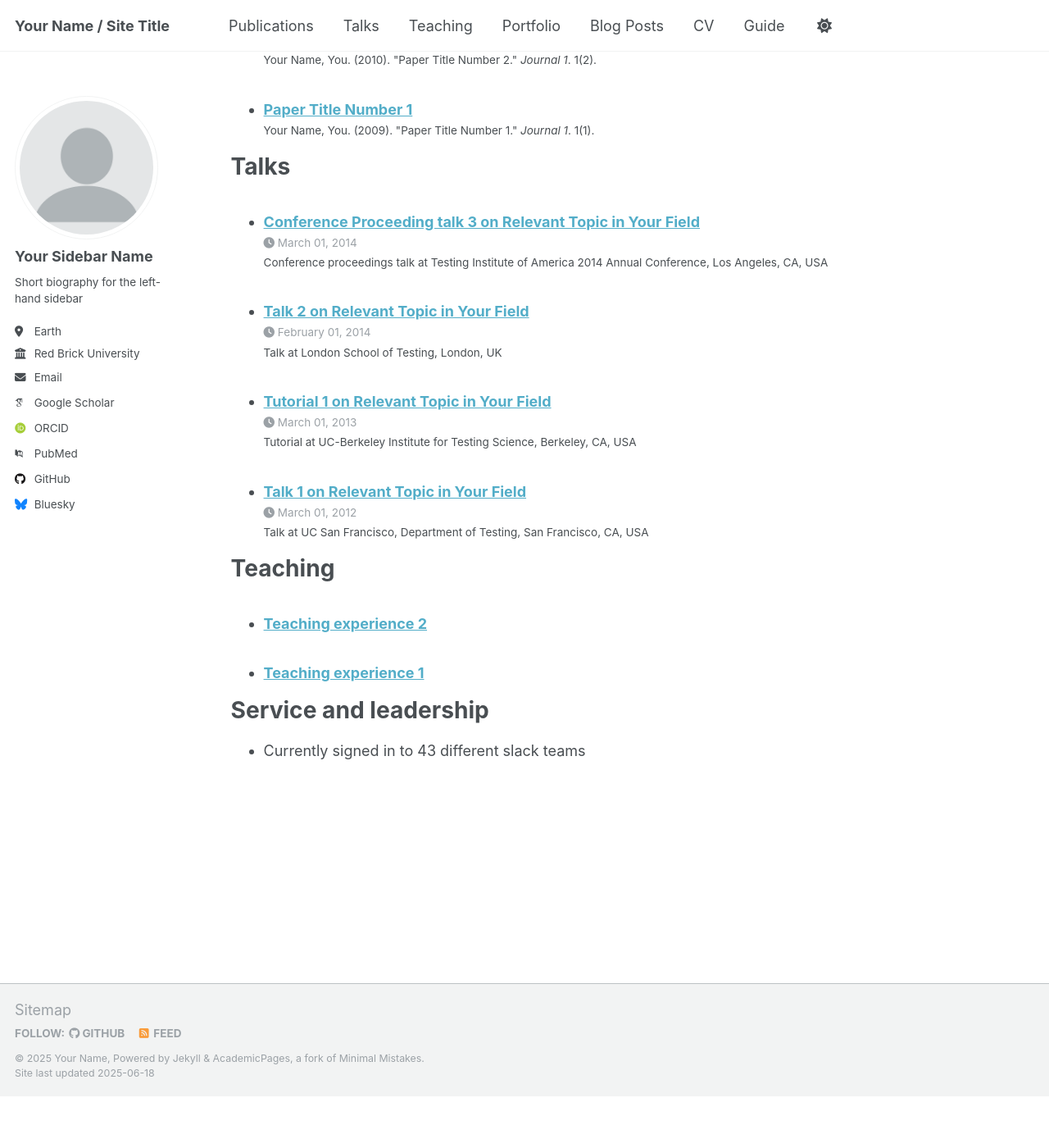
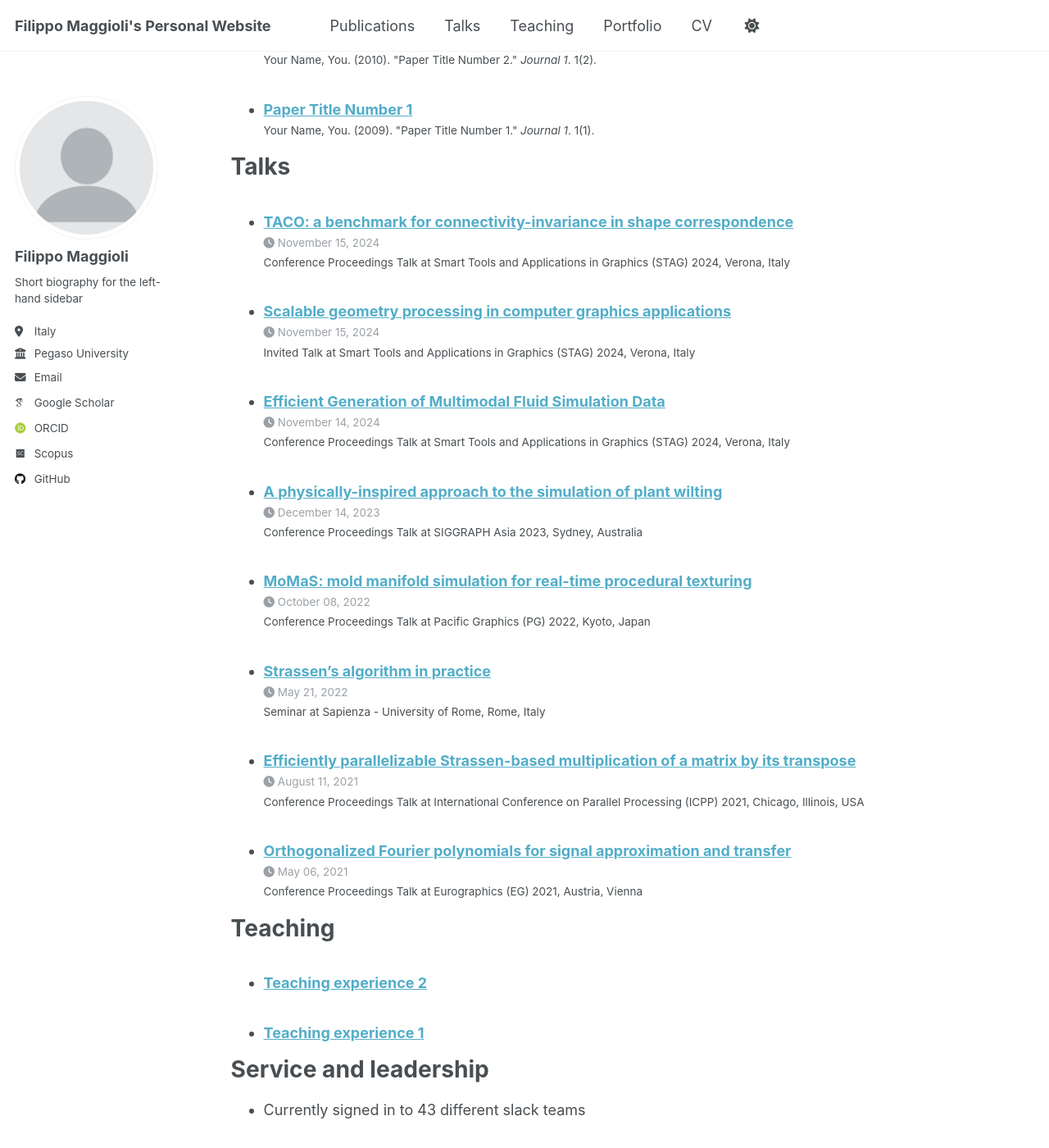
Before and after one commit to fmaggioli/fmaggioli.github.io, a Jekyll site: the page built from _pages/cv.md, in a window 1280 px wide and 1400 px high, scrolled down 1371 px. Shown: the whole window at 82% size. Built offline with Jekyll 4.4.1, drawn with Linux system fonts in a browser that asks for light colours; some web fonts are replaced; before the commit the page ends 2708 px from its top, so only the background shows below that; some of the changed text lies outside the part shown.

Commit message:
Talks added

```diff
--- a/_config.yml
+++ b/_config.yml
@@ -9,13 +9,13 @@
 # Basic Site Settings
 locale                   : "en-US"
 site_theme               : "default"
-title                    : "Your Name / Site Title"
+title                    : "Filippo Maggioli's Personal Website"
 title_separator          : "-"
-name                     : &name "Your Name"
-description              : &description "personal description"
-url                      : https://academicpages.github.io # the base hostname & protocol for your site e.g. "https://[your GitHub username].github.io" or if you already have some other page hosted on Github then use "https://[your GitHub username].github.io/[Your Repo Name]"
+name                     : &name "Filippo Maggioli"
+description              : &description "Filippo Maggioli's personal website"
+url                      : https://fmaggioli.github.io # the base hostname & protocol for your site e.g. "https://[your GitHub username].github.io" or if you already have some other page hosted on Github then use "https://[your GitHub username].github.io/[Your Repo Name]"
 baseurl                  : "" # the subpath of your site, e.g. "/blog"
-repository               : "academicpages/academicpages.github.io"
+repository               : "fmaggioli/fmaggioli.github.io"
 
 # Site Author - The following control what appear as part of the author content on the side bar.
 #               If a field is blank the icon and link will not appear, otherwise it will be shown.
@@ -23,35 +23,35 @@ repository               : "academicpages/academicpages.github.io"
 author:
   # Biographic information
   avatar           : "profile.png"
-  name             : "Your Sidebar Name"
+  name             : "Filippo Maggioli"
   pronouns         : # example: "she/her"
   bio              : "Short biography for the left-hand sidebar"
-  location         : "Earth"
-  employer         : "Red Brick University"
+  location         : "Italy"
+  employer         : "Pegaso University"
   uri              : # URL
-  email            : "none@example.org"
+  email            : "maggioli.filippo@gmail.com"
 
   # Academic websites
   academia         : # URL
   arxiv            : # URL - Update with the correct link to your profile
-  googlescholar    : "https://scholar.google.com/citations?user=PS_CX0AAAAAJ"
+  googlescholar    : "https://scholar.google.com/citations?user=VN1fbwUAAAAJ"
   impactstory      : # URL
-  orcid            : "http://orcid.org/yourorcidurl"
+  orcid            : "https://orcid.org/0000-0001-8008-8468"
   semantic         : # URL
-  pubmed           : "https://www.ncbi.nlm.nih.gov/pubmed/?term=john+snow"
+  pubmed           : # URL
   researchgate     : # URL
-  scopus           : # URL
+  scopus           : "https://www.scopus.com/authid/detail.uri?authorId=57216313662"
 
   # Repositories and software development
   bitbucket        : # Username - Update with your username on the site
   codepen          : # Username
   dribbble         : # Username
-  github           : "academicpages"
+  github           : "filthynobleman"
   kaggle           : # Username
   stackoverflow    : # User number or user number and name (i.e., use "1" or "1/jeff-atwood")
 
   # Social media
-  bluesky          : "bsky.app" # Replace this with you Bluesky username
+  bluesky          : # Replace this with you Bluesky username
   facebook         : # Username
   flickr           : # Username
   foursquare       : # Username
--- a/_talks/2012-03-01-talk-1.md
+++ /dev/null
@@ -1,11 +0,0 @@
----
-title: "Talk 1 on Relevant Topic in Your Field"
-collection: talks
-type: "Talk"
-permalink: /talks/2012-03-01-talk-1
-venue: "UC San Francisco, Department of Testing"
-date: 2012-03-01
-location: "San Francisco, CA, USA"
----
-
-This is a description of your talk, which is a markdown file that can be all markdown-ified like any other post. Yay markdown!
--- a/_talks/2013-03-01-tutorial-1.md
+++ /dev/null
@@ -1,13 +0,0 @@
----
-title: "Tutorial 1 on Relevant Topic in Your Field"
-collection: talks
-type: "Tutorial"
-permalink: /talks/2013-03-01-tutorial-1
-venue: "UC-Berkeley Institute for Testing Science"
-date: 2013-03-01
-location: "Berkeley, CA, USA"
----
-
-[More information here](http://exampleurl.com)
-
-This is a description of your tutorial, note the different field in type. This is a markdown files that can be all markdown-ified like any other post. Yay markdown!
--- a/_talks/2014-02-01-talk-2.md
+++ /dev/null
@@ -1,13 +0,0 @@
----
-title: "Talk 2 on Relevant Topic in Your Field"
-collection: talks
-type: "Talk"
-permalink: /talks/2014-02-01-talk-2
-venue: "London School of Testing"
-date: 2014-02-01
-location: "London, UK"
----
-
-[More information here](http://example2.com)
-
-This is a description of your talk, which is a markdown files that can be all markdown-ified like any other post. Yay markdown!
--- a/_talks/2014-03-01-talk-3.md
+++ /dev/null
@@ -1,11 +0,0 @@
----
-title: "Conference Proceeding talk 3 on Relevant Topic in Your Field"
-collection: talks
-type: "Conference proceedings talk"
-permalink: /talks/2014-03-01-talk-3
-venue: "Testing Institute of America 2014 Annual Conference"
-date: 2014-03-01
-location: "Los Angeles, CA, USA"
----
-
-This is a description of your conference proceedings talk, note the different field in type. You can put anything in this field.
--- /dev/null
+++ b/_talks/2021-05-06-EG21.md
@@ -0,0 +1,12 @@
+---
+title: "Orthogonalized Fourier polynomials for signal approximation and transfer"
+collection: talks
+type: "Conference Proceedings Talk"
+permalink: /talks/2021-05-06-EG21
+venue: "Eurographics (EG) 2021"
+date: 2021-05-06
+location: "Austria, Vienna"
+---
+
+**Abstract**
+We propose a novel approach for the approximation and transfer of signals across 3D shapes. The proposed solution is based on taking pointwise polynomials of the Fourier-like Laplacian eigenbasis, which provides a compact and expressive representation for general signals defined on the surface. Key to our approach is the construction of a new orthonormal basis upon the set of these linearly dependent polynomials. We analyze the properties of this representation, and further provide a complete analysis of the involved parameters. Our technique results in accurate approximation and transfer of various families of signals between near-isometric and non-isometric shapes, even under poor initialization. Our experiments, showcased on a selection of downstream tasks such as filtering and detail transfer, show that our method is more robust to discretization artifacts, deformation and noise as compared to alternative approaches.
--- /dev/null
+++ b/_talks/2021-08-11-ICPP21.md
@@ -0,0 +1,12 @@
+---
+title: "Efficiently parallelizable Strassen-based multiplication of a matrix by its transpose"
+collection: talks
+type: "Conference Proceedings Talk"
+permalink: /talks/2021-08-11-ICPP21
+venue: "International Conference on Parallel Processing (ICPP) 2021"
+date: 2021-08-11
+location: "Chicago, Illinois, USA"
+---
+
+**Abstract**
+The multiplication of a matrix by its transpose, A^TA, appears as an intermediate operation in the solution of a wide set of problems. In this paper, we propose a new cache-oblivious algorithm (ATA) for computing this product, based upon the classical Strassen algorithm as a sub-routine. In particular, we decrease the computational cost to 2/3 the time required by Strassen's algorithm, amounting to 14/3n^log_2 7 floating point operations. ATA works for generic rectangular matrices, and exploits the peculiar symmetry of the resulting product matrix for saving memory. In addition, we provide an extensive implementation study of ATA in a shared memory system, and extend its applicability to a distributed environment. To support our findings, we compare our algorithm with state-of-the-art solutions specialized in the computation of A^T*A, as well as with solutions for the computation of the general A^T*B product applied to this problem. Our experiments highlight good scalability with respect to both the matrix size and the number of involved processes, as well as favorable performance for both the parallel paradigms and the sequential implementation when compared with other methods in the literature.
--- /dev/null
+++ b/_talks/2022-05-21-seminar1.md
@@ -0,0 +1,9 @@
+---
+title: "Strassen's algorithm in practice"
+collection: talks
+type: "Seminar"
+permalink: /talks/2022-05-21-seminar1
+venue: "Sapienza - University of Rome"
+date: 2022-05-21
+location: "Rome, Italy"
+---
--- /dev/null
+++ b/_talks/2022-10-08-PG22.md
@@ -0,0 +1,12 @@
+---
+title: "MoMaS: mold manifold simulation for real-time procedural texturing"
+collection: talks
+type: "Conference Proceedings Talk"
+permalink: /talks/2022-10-08-PG22
+venue: "Pacific Graphics (PG) 2022"
+date: 2022-10-08
+location: "Kyoto, Japan"
+---
+
+**Abstract**
+The slime mold algorithm has recently been under the spotlight thanks to its compelling properties studied across many disciplines like biology, computation theory, and artificial intelligence. However, existing implementations act only on planar surfaces, and no adaptation to arbitrary surfaces is available. Inspired by this gap, we propose a novel characterization of the mold algorithm to work on arbitrary curved surfaces. Our algorithm is easily parallelizable on GPUs and allows to model the evolution of millions of agents in real-time over surface meshes with several thousand triangles, while keeping the simplicity proper of the slime paradigm. We perform a comprehensive set of experiments, providing insights on stability, behavior, and sensibility to various design choices. We characterize a broad collection of behaviors with a limited set of controllable and interpretable parameters, enabling a novel family of heterogeneous and high-quality procedural textures. The appearance and complexity of these patterns are well-suited to diverse materials and scopes, and we add another layer of generalization by allowing different mold species to compete and interact in parallel.
--- /dev/null
+++ b/_talks/2023-12-14-SA23.md
@@ -0,0 +1,12 @@
+---
+title: "A physically-inspired approach to the simulation of plant wilting"
+collection: talks
+type: "Conference Proceedings Talk"
+permalink: /talks/2023-12-14-SA24
+venue: "SIGGRAPH Asia 2023"
+date: 2023-12-14
+location: "Sydney, Australia"
+---
+
+**Abstract**
+Plants are among the most complex objects to be modeled in computer graphics. While a large body of work is concerned with structural modeling and the dynamic reaction to external forces, our work focuses on the dynamic deformation caused by plant internal wilting processes. To this end, we motivate the simulation of water transport inside the plant which is a key driver of the wilting process. We then map the change of water content in individual plant parts to branch stiffness values and obtain the wilted plant shape through a position based dynamics simulation. We show, that our approach can recreate measured wilting processes and does so with a higher fidelity than approaches ignoring the internal water flow. Realistic plant wilting is not only important in a computer graphics context but can also aid the development of machine learning algorithms in agricultural applications through the generation of synthetic training data.
--- /dev/null
+++ b/_talks/2024-11-14-STAG24.md
@@ -0,0 +1,12 @@
+---
+title: "Efficient Generation of Multimodal Fluid Simulation Data"
+collection: talks
+type: "Conference Proceedings Talk"
+permalink: /talks/2024-11-14-STAG24
+venue: "Smart Tools and Applications in Graphics (STAG) 2024"
+date: 2024-11-14
+location: "Verona, Italy"
+---
+
+**Abstract**
+In this work, we introduce an efficient generation procedure to produce synthetic multi-modal datasets of fluid simulations. The procedure can reproduce the dynamics of fluid flows and allows for exploring and learning various properties of their complex behavior, from distinct perspectives and modalities. We employ our framework to generate a set of thoughtfully designed training datasets, which attempt to span specific fluid simulation scenarios in a meaningful way. The properties of our contributions are demonstrated by evaluating recently published algorithms for the neural fluid simulation and fluid inverse rendering tasks using our benchmark datasets. Our contribution aims to fulfill the community's need for standardized training data, fostering more reproducibile and robust research.
--- /dev/null
+++ b/_talks/2024-11-15-STAG24-invited.md
@@ -0,0 +1,12 @@
+---
+title: "Scalable geometry processing in computer graphics applications"
+collection: talks
+type: "Invited Talk"
+permalink: /talks/2024-11-15-STAG24-invited
+venue: "Smart Tools and Applications in Graphics (STAG) 2024"
+date: 2024-11-15
+location: "Verona, Italy"
+---
+
+**Abstract**
+This thesis explores and investigates scalable solutions, grounded on geometry processing and differential geometry concepts, to different computer graphics tasks. My Ph.D. path gave me the opportunity to probe many research topics in the field of computer graphics, as well as delve into mathematical and computational problems. As a summary of my research activity, this thesis echoes my exploration, collecting results from different areas of computer graphics and computational geometry. From novel unified frameworks in spectral geometry to procedural texturing techniques, simulations, and matrix multiplication algorithms, all the discussed topics find their communion in the idea of providing geometry processing solutions made to scale for large volumes of data.
--- /dev/null
+++ b/_talks/2024-11-15-STAG24.md
@@ -0,0 +1,12 @@
+---
+title: "TACO: a benchmark for connectivity-invariance in shape correspondence"
+collection: talks
+type: "Conference Proceedings Talk"
+permalink: /talks/2024-11-15-STAG24
+venue: "Smart Tools and Applications in Graphics (STAG) 2024"
+date: 2024-11-15
+location: "Verona, Italy"
+---
+
+**Abstract**
+In real-world scenarios, a major limitation for shape-matching datasets is represented by having all the meshes of the same subject share their connectivity across different poses. Specifically, similar connectivities could provide a significant bias for shape matching algorithms, simplifying the matching process and potentially leading to correspondences based on the recurring triangle patterns rather than geometric correspondences between mesh parts. As a consequence, the resulting correspondence may be meaningless, and the evaluation of the algorithm may be misled. To overcome this limitation, we introduce TACO, a new dataset where meshes representing the same subject in different poses do not share the same connectivity, and we compute new ground truth correspondences between shapes. We extensively evaluate our dataset to ensure that ground truth isometries are properly preserved. We also use our dataset for validating state-of-the-art shape-matching algorithms, verifying a degradation in performance when the connectivity gets altered.
```
Also changed, not shown: _data/navigation.yml (+0 -9 lines).
